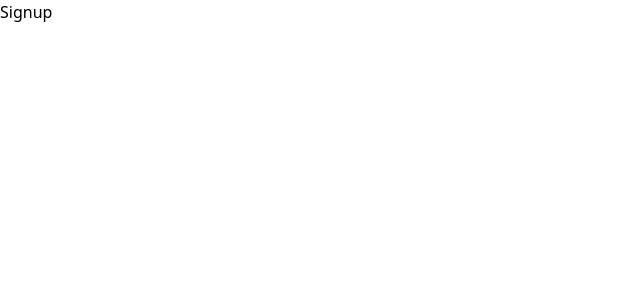
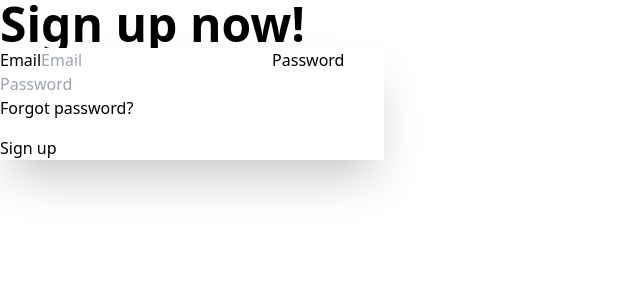
Before and after one commit to dipto8/CoffeeHouse, a React (Vite) app in the folder coffee-client/: page /signup in a window 1280 px wide. Shown: the top 300 px of the page, without its empty margins (0-640 px from the left). Built offline with nearby package versions, Linux system fonts and the light colour scheme.

Commit message:
'SignupAtuh'

```diff
--- a/coffee-client/src/componenets/Signup.jsx
+++ b/coffee-client/src/componenets/Signup.jsx
@@ -1,7 +1,57 @@
-import React from 'react'
+import React, { useContext } from "react";
+import { AuthContext } from "../providers/AuthProvider";
 
 export default function Signup() {
+  const { createUser } = useContext(AuthContext);
+
+  const handleSignup = (e) => {
+    e.preventDefault();
+    const form = e.target;
+    const email = form.name.value;
+    const password = form.password.value;
+    console.log(email, password);
+
+    createUser(email, password).then((result) => {
+      console.log(result.user)
+    })
+    .catch(error=>{
+      console.error(error);
+    })
+  };
+
   return (
-    <div>Signup</div>
-  )
+    <form onSubmit={handleSignup}>
+      <div className="hero bg-base-200 min-h-screen">
+        <div className="hero-content flex-col lg:flex-row-reverse">
+          <div className="text-center lg:text-left">
+            <h1 className="text-5xl font-bold">Sign up now!</h1>
+          </div>
+          <div className="card bg-base-100 w-full max-w-sm shrink-0 shadow-2xl">
+            <div className="card-body">
+              <fieldset className="fieldset">
+                <label className="label">Email</label>
+                <input
+                  type="email"
+                  className="input"
+                  placeholder="Email"
+                  name="email"
+                />
+                <label className="label">Password</label>
+                <input
+                  type="password"
+                  className="input"
+                  placeholder="Password"
+                  name="password"
+                />
+                <div>
+                  <a className="link link-hover">Forgot password?</a>
+                </div>
+                <button className="btn btn-neutral mt-4">Sign up</button>
+              </fieldset>
+            </div>
+          </div>
+        </div>
+      </div>
+    </form>
+  );
 }
--- /dev/null
+++ b/coffee-client/src/providers/AuthProvider.jsx
@@ -0,0 +1,23 @@
+import { createContext, useContext, useState } from "react";
+import { createUserWithEmailAndPassword, getAuth } from "firebase/auth";
+import app from "../firebase/firebase.config";
+
+const auth = getAuth(app);
+
+
+export const AuthContext = createContext(null);
+export default function AuthProvider({ children }) {
+
+  const [user, setUser] = useState(null);
+  const [loading, setLoading] = useState(true);
+
+  const createUser = (email, password) => {
+    setLoading(true);
+    return createUserWithEmailAndPassword(auth, email, password);
+  };
+
+  const userInfo = { user, loading, createUser };
+  return  (
+    <AuthContext.Provider value={userInfo}>{children}</AuthContext.Provider>
+  );
+};
```
Also changed, not shown: coffee-client/src/main.jsx (+11 -8 lines).
